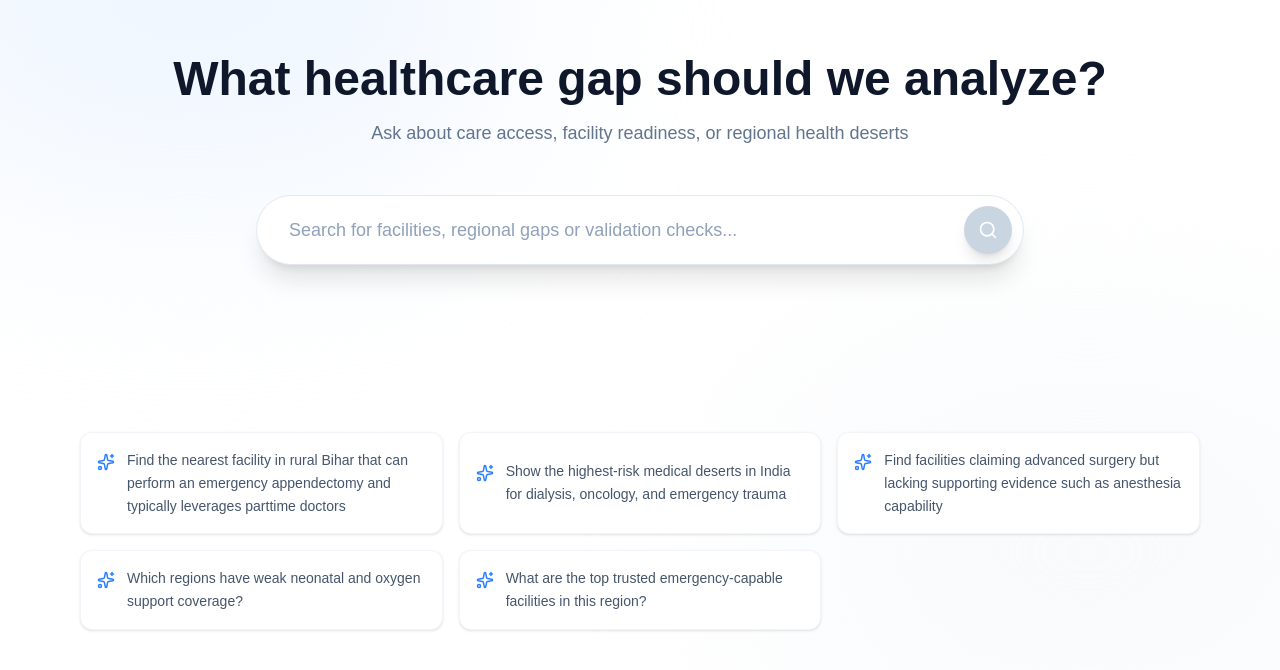
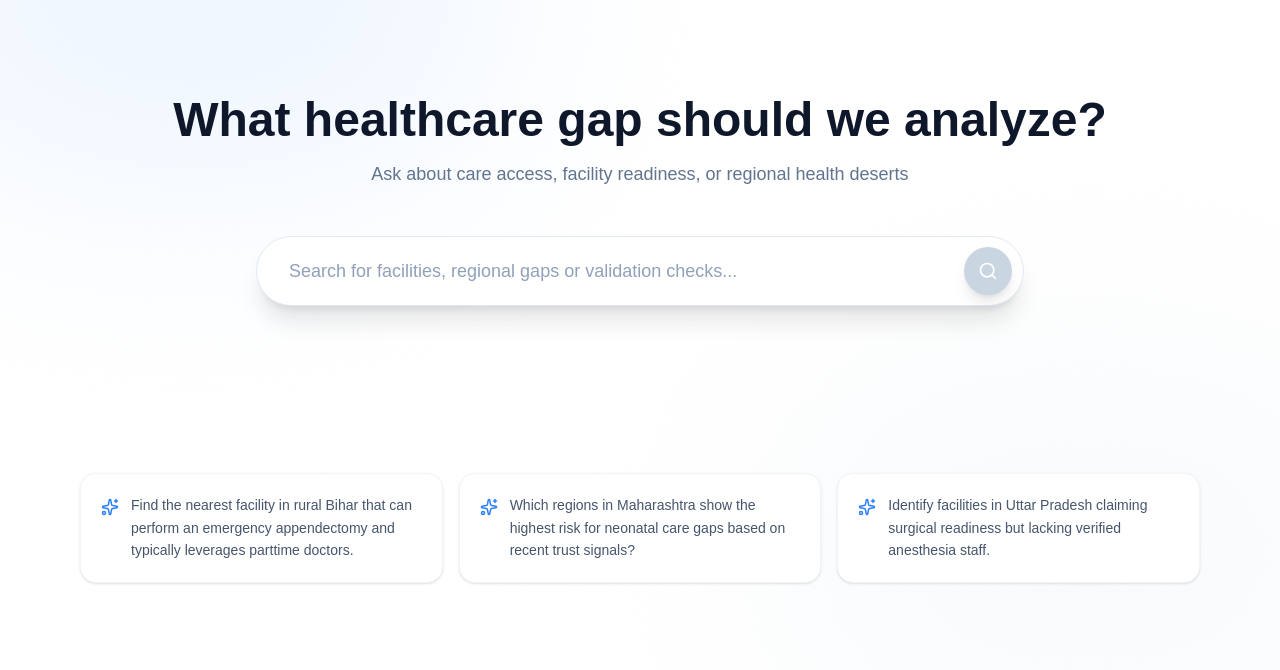
Before and after one commit to LucX2006/Hack-Nation_26, a Next.js app in the folder frontend/: page / in a window 1280 px wide. Shown: the part 128-798 px from the top of the page. Built offline with nearby package versions, Linux system fonts and the light colour scheme.

Commit message:
docs: update suggested prompts on landing page

```diff
--- a/frontend/src/components/landing-view.tsx
+++ b/frontend/src/components/landing-view.tsx
@@ -56,22 +56,20 @@ interface SuggestedPromptsProps {
 
 export const SuggestedPrompts: React.FC<SuggestedPromptsProps> = ({ onSelect }) => {
   const prompts = [
-    "Find the nearest facility in rural Bihar that can perform an emergency appendectomy and typically leverages parttime doctors",
-    "Show the highest-risk medical deserts in India for dialysis, oncology, and emergency trauma",
-    "Find facilities claiming advanced surgery but lacking supporting evidence such as anesthesia capability",
-    "Which regions have weak neonatal and oxygen support coverage?",
-    "What are the top trusted emergency-capable facilities in this region?"
+    "Find the nearest facility in rural Bihar that can perform an emergency appendectomy and typically leverages parttime doctors.",
+    "Which regions in Maharashtra show the highest risk for neonatal care gaps based on recent trust signals?",
+    "Identify facilities in Uttar Pradesh claiming surgical readiness but lacking verified anesthesia staff."
   ];
 
   return (
-    <div className="grid grid-cols-1 md:grid-cols-2 lg:grid-cols-3 gap-4 max-w-6xl mx-auto px-4 mt-8">
+    <div className="grid grid-cols-1 md:grid-cols-3 gap-4 max-w-6xl mx-auto px-4 mt-8">
       {prompts.map((prompt, index) => (
         <button
           key={index}
           onClick={() => onSelect(prompt)}
-          className="p-4 text-left bg-white border border-slate-100 rounded-xl hover:border-blue-400 hover:bg-blue-50/50 transition-all group shadow-sm"
+          className="p-5 text-left bg-white border border-slate-100 rounded-2xl hover:border-blue-400 hover:bg-blue-50/50 transition-all group shadow-sm flex flex-col h-full"
         >
-          <div className="flex items-start gap-3">
+          <div className="flex items-start gap-3 flex-1">
             <Sparkles className="text-blue-500 mt-1 shrink-0" size={18} />
             <span className="text-sm text-slate-600 leading-relaxed group-hover:text-slate-900">
               {prompt}
```
